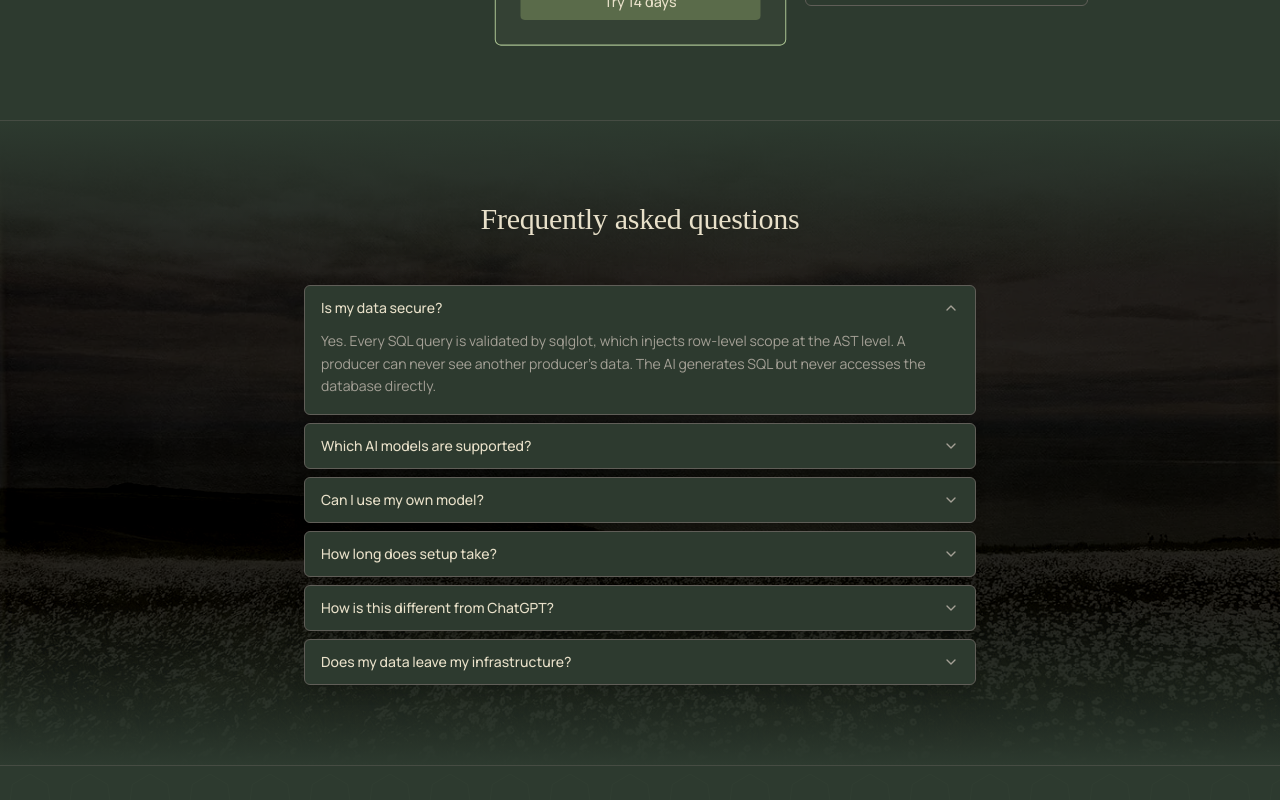
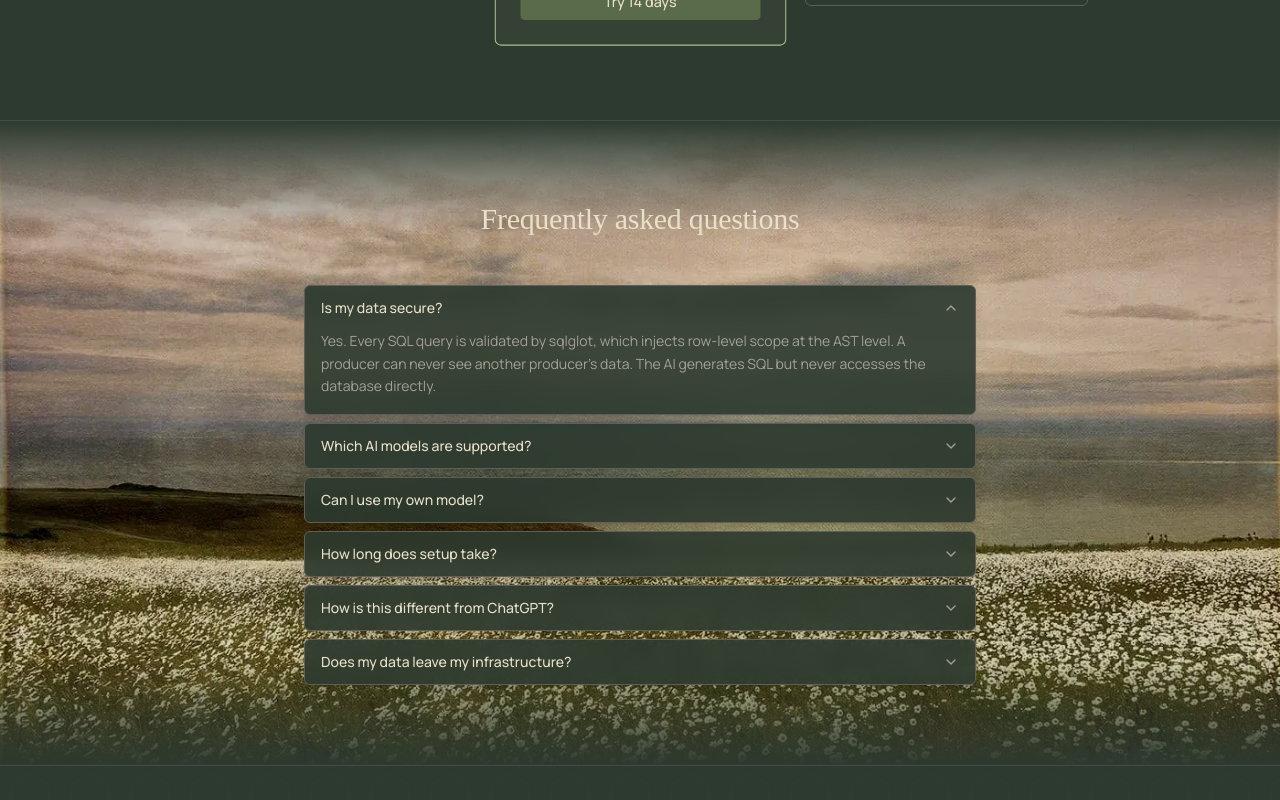
Before and after one commit to Txchrixo/tevet-7, a Next.js app: page / in a window 1280 px wide. Shown: the part 4040-4840 px from the top of the page. Built offline with nearby package versions, Linux system fonts and the light colour scheme; a web font is replaced by a local one.

Commit message:
fix(landing): reduce dark overlay on FAQ artwork (brightness 0.18→0.85, shorter scrims, translucent cards) so the painting is clearly visible

```diff
--- a/src/components/producer-copilot/landing-page.tsx
+++ b/src/components/producer-copilot/landing-page.tsx
@@ -697,17 +697,18 @@ function FAQ({ t }: { t: typeof T.en }) {
             backgroundImage: "url('/art-bg-2.webp')",
             backgroundSize: "cover",
             backgroundPosition: "center",
-            filter: "brightness(0.18) saturate(0.55) contrast(1.08)",
+            filter: "brightness(0.85) saturate(0.85) contrast(1.03)",
           }}
         />
-        {/* Top + bottom scrims: fade the painting into the page background so
-            the transitions to Pricing (above) and FinalCTA (below) are clean. */}
+        {/* Subtle top + bottom scrims: only a light fade at the very edges so
+            the painting stays clearly visible across the section while the
+            transitions to Pricing (above) and FinalCTA (below) stay clean. */}
         <div
-          className="absolute inset-x-0 top-0 h-1/4"
+          className="absolute inset-x-0 top-0 h-1/6"
           style={{ background: "linear-gradient(to bottom, var(--background) 0%, transparent 100%)" }}
         />
         <div
-          className="absolute inset-x-0 bottom-0 h-1/4"
+          className="absolute inset-x-0 bottom-0 h-1/6"
           style={{ background: "linear-gradient(to top, var(--background) 0%, transparent 100%)" }}
         />
       </div>
@@ -720,7 +721,7 @@ function FAQ({ t }: { t: typeof T.en }) {
             The cards (bg-card, opaque) float on top of the painted wallpaper. */}
         <RevealGroup variants={staggerChildren(0.07, 0.1)} amount={0.15} className="space-y-2">
           {t.faqs.map((item, i) => (
-            <RevealItem key={i} variants={hazeClear} className="rounded-lg border border-border bg-card overflow-hidden shadow-lg">
+            <RevealItem key={i} variants={hazeClear} className="rounded-lg border border-border bg-card/90 backdrop-blur-sm overflow-hidden shadow-lg">
               <button onClick={() => setOpenIdx(openIdx === i ? null : i)} className="w-full flex items-center justify-between px-4 py-3 text-left">
                 <span className="text-sm font-medium text-foreground">{item.q}</span>
                 <ChevronDown className={`h-4 w-4 text-muted-foreground transition-transform shrink-0 ml-2 ${openIdx === i ? "rotate-180" : ""}`} />
```
Also changed, not shown: 1 other file (tests, documents, lock files or other folders).
